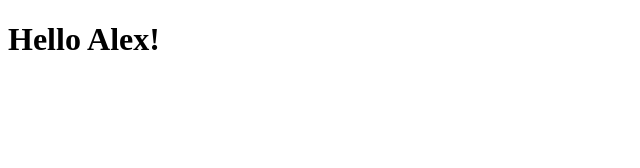
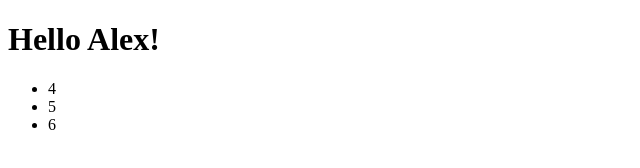
Before and after one commit to AlenniBoris/Lab--0, a plain HTML site: page index.html in a window 1280 px wide. Shown: the full height of the page, 0-640 px from the left. Drawn offline with Linux system fonts and the light colour scheme.

Commit message:
Update index.html
push5

Update index.html

push 4

Update index.html

Task#[3]  push 6

```diff
--- a/index.html
+++ b/index.html
@@ -8,5 +8,10 @@
 </head>
 <body>
     <h1>Hello Alex!</h1>
+    <ul>
+        <li>4</li>
+        <li>5</li>
+        <li>6</li>
+    </ul>
 </body>
 </html>
```
